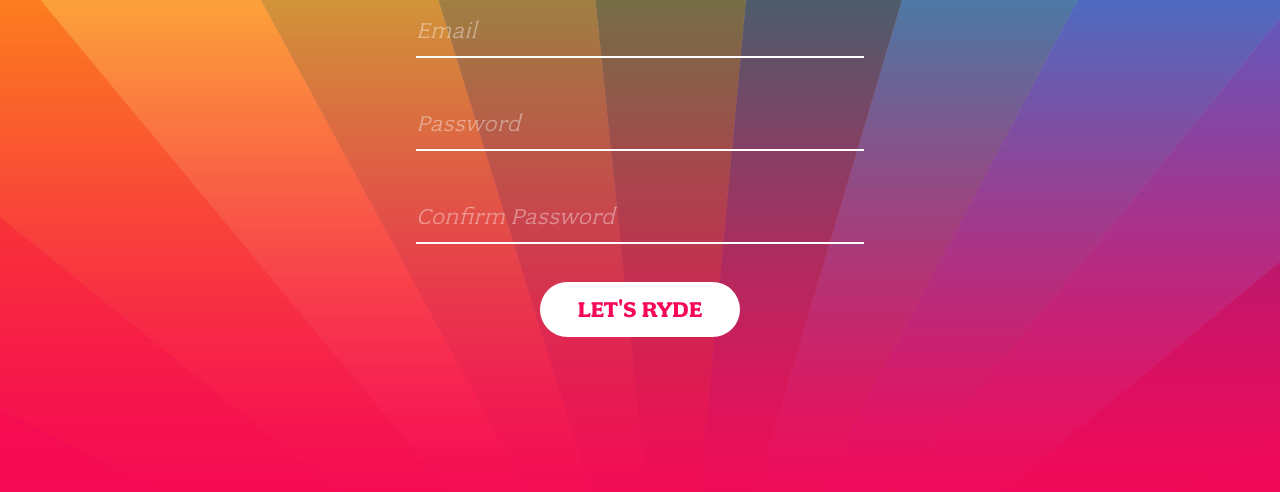
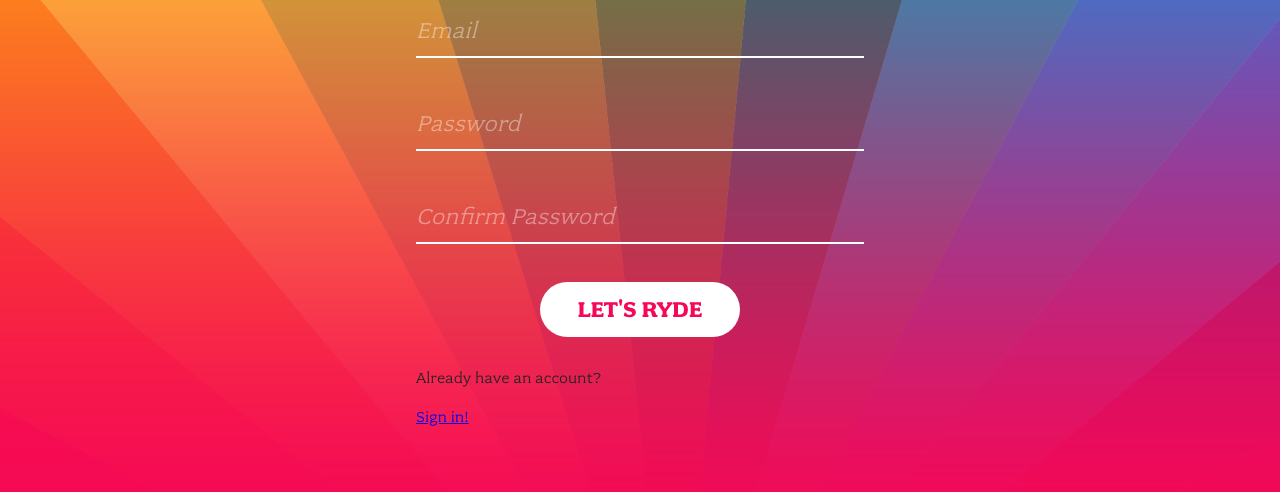
Before and after one commit to maskho/wildrydes-site, a plain HTML site: page register.html in a window 1280 px wide. Shown: the part 278-770 px from the top of the page. Drawn offline with Linux system fonts and the light colour scheme.

Commit message:
add signin in the register page

```diff
--- a/register.html
+++ b/register.html
@@ -47,6 +47,8 @@
 
               <input type="submit" value="Let's Ryde">
             </form>
+            <p>Already have an account?</p>
+            <a class="home-button" href="/signin.html">Sign in!</a>
         </section>
 
         <script src="js/vendor/jquery-3.1.0.js"></script>
```
Also changed, not shown: 1 other file.
